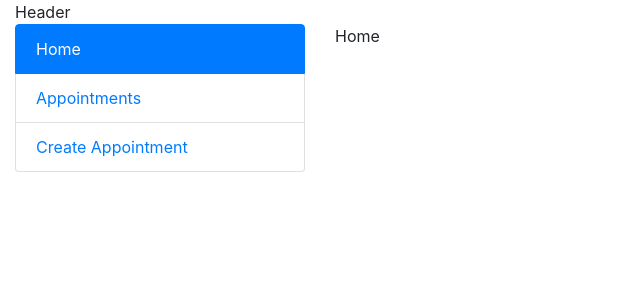
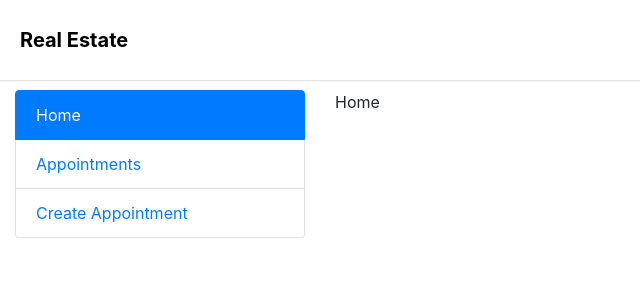
Before and after one commit to okaygenc/real-estate, a Vue app: page / in a window 1280 px wide. Shown: the top 300 px of the page, without its empty margins (0-640 px from the left). Built offline with nearby package versions, Linux system fonts and the light colour scheme.

Commit message:
header design

```diff
--- a/src/App.vue
+++ b/src/App.vue
@@ -1,9 +1,7 @@
 <template>
     <div class="container-fluid">
         <div class="row">
-            <div class="col-lg-12">
-                Header
-            </div>
+            <Header />
         </div>
         <div class="row">
             <div class="col-lg-3">
@@ -18,10 +16,12 @@
 
 <script>
 import Menu from './components/Menu';
+import Header from './components/Header';
 export default {
     name: 'App',
     components: {
-        Menu
+        Menu,
+        Header
     }
 }
 </script>
--- /dev/null
+++ b/src/components/Header.vue
@@ -0,0 +1,32 @@
+<template>
+    <div class="header">
+        <router-link to="/">Real Estate</router-link>
+    </div>
+</template>
+
+<script>
+export default {
+    name: 'header'
+}
+</script>
+
+<style scoped>
+    .header {
+        height: 80px;
+        width: 100%;
+        padding-left: 20px;
+        display: flex;
+        justify-content: flex-start;
+        align-items: center;
+        margin-bottom: 10px;
+        -webkit-box-shadow:0px 1px 1px #e2e2e2;
+        -moz-box-shadow:0px 1px 1px #e2e2e2;
+        box-shadow:0px 1px 1px #e2e2e2;
+    }
+    .header > a {
+        font-size: 20px;
+        font-weight: bold;
+        color: black;
+        text-decoration: none;
+    }
+</style>
```
